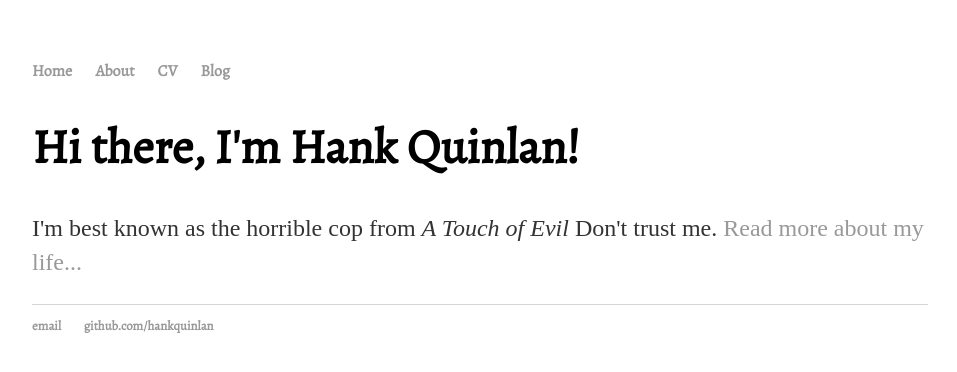
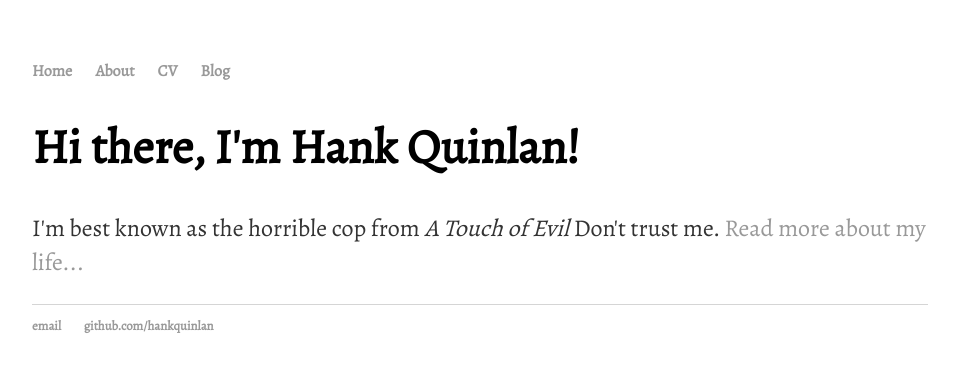
Before and after one commit to jadamcarter/jadamcarter.github.io, a Jekyll site: the page built from index.html, in a window 1280 px wide. Shown: the top 372 px of the page, without its empty margins (160-1117 px from the left). Built offline with Jekyll 4.4.1, drawn with Linux system fonts in a browser that asks for light colours.

Commit message:
Update main.css

```diff
--- a/css/main.css
+++ b/css/main.css
@@ -1,4 +1,5 @@
 body {
+    font-family:'Alegreya', 'Alegreya', 'Alegreya';
     margin: 60px auto;
     width: 70%;
 }
@@ -24,11 +25,13 @@
     font-family:'Alegreya', 'Alegreya', 'Alegreya';
 }
 p {
+    font-family:'Alegreya', 'Alegreya', 'Alegreya';
     font-size: 1.5em;
     line-height: 1.4em;
     color: #333;
 }
 footer {
+    font-family:'Alegreya', 'Alegreya', 'Alegreya';
     border-top: 1px solid #d5d5d5;
     font-size: .8em;
 }
```
